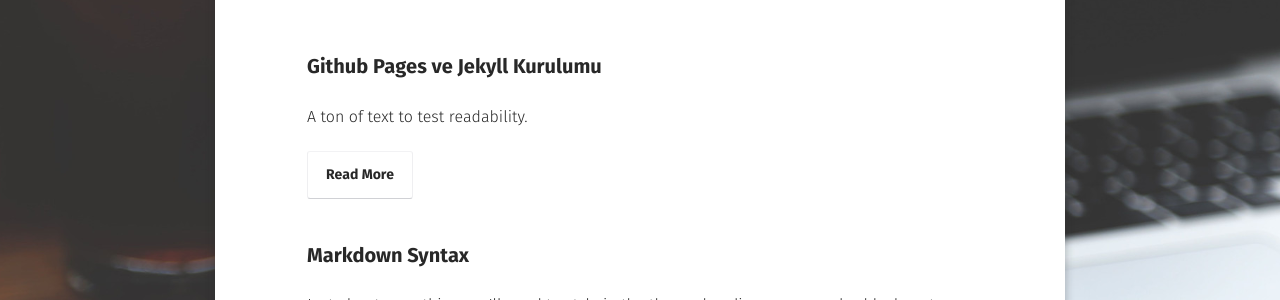
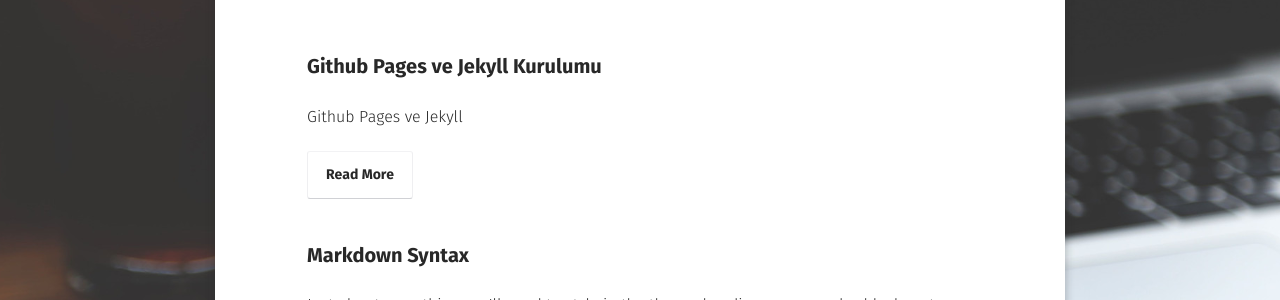
Before and after one commit to alikaraca/alikaraca.github.io, a Jekyll site: the page built from posts/index.md, in a window 1280 px wide. Shown: the part 251-551 px from the top of the page. Built offline with Jekyll 4.4.1, drawn with Linux system fonts in a browser that asks for light colours; some web fonts are replaced.

Commit message:
Update 2017-07-07-github-pages-jekyll-kurulum.md

```diff
--- a/_posts/2017-07-07-github-pages-jekyll-kurulum.md
+++ b/_posts/2017-07-07-github-pages-jekyll-kurulum.md
@@ -2,7 +2,7 @@
 layout: post
 title: "Github Pages ve Jekyll Kurulumu"
 date: 2017-07-07
-excerpt: "A ton of text to test readability."
+excerpt: "Github Pages ve Jekyll"
 tags: [github pages, jekyll, blog]
 comments: true
 ---
```
